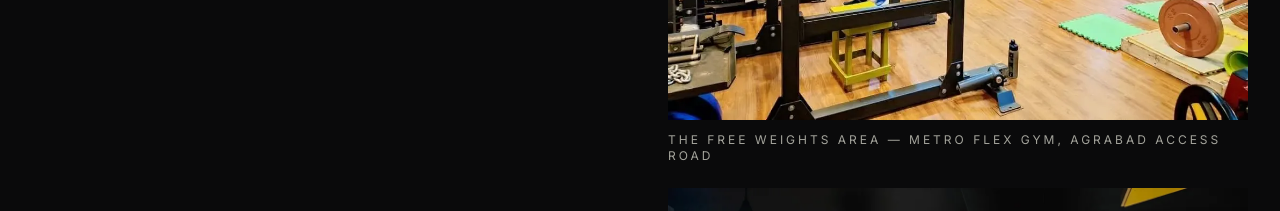
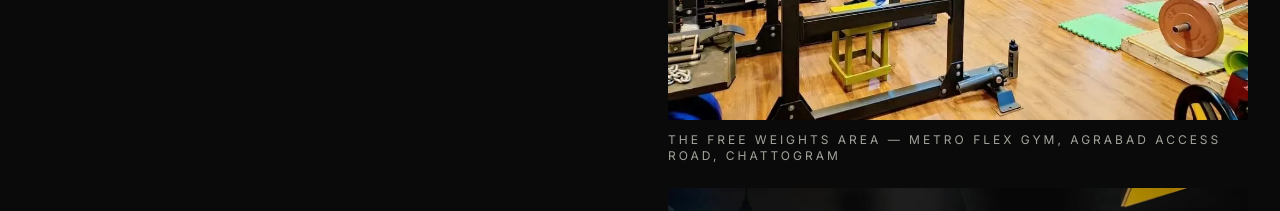
Before and after one commit to rafsaaanrakib/metro-flex-gym, a Next.js app: page / in a window 1280 px wide. Shown: the part 1460-1671 px from the top of the page. Built offline with nearby package versions, Linux system fonts and the light colour scheme.

Commit message:
Metro Flex Gym — About: free weights caption adds Chattogram
Caption now reads 'The free weights area — Metro Flex Gym, Agrabad
Access Road, Chattogram'.

```diff
--- a/app/page.tsx
+++ b/app/page.tsx
@@ -139,7 +139,7 @@ export default function Home() {
                 loading="lazy"
               />
               <p className="mt-3 text-xs uppercase tracking-[0.25em] text-muted">
-                The free weights area — Metro Flex Gym, Agrabad Access Road
+                The free weights area — Metro Flex Gym, Agrabad Access Road, Chattogram
               </p>
             </div>
             <div className="relative mt-6 overflow-hidden">
```
